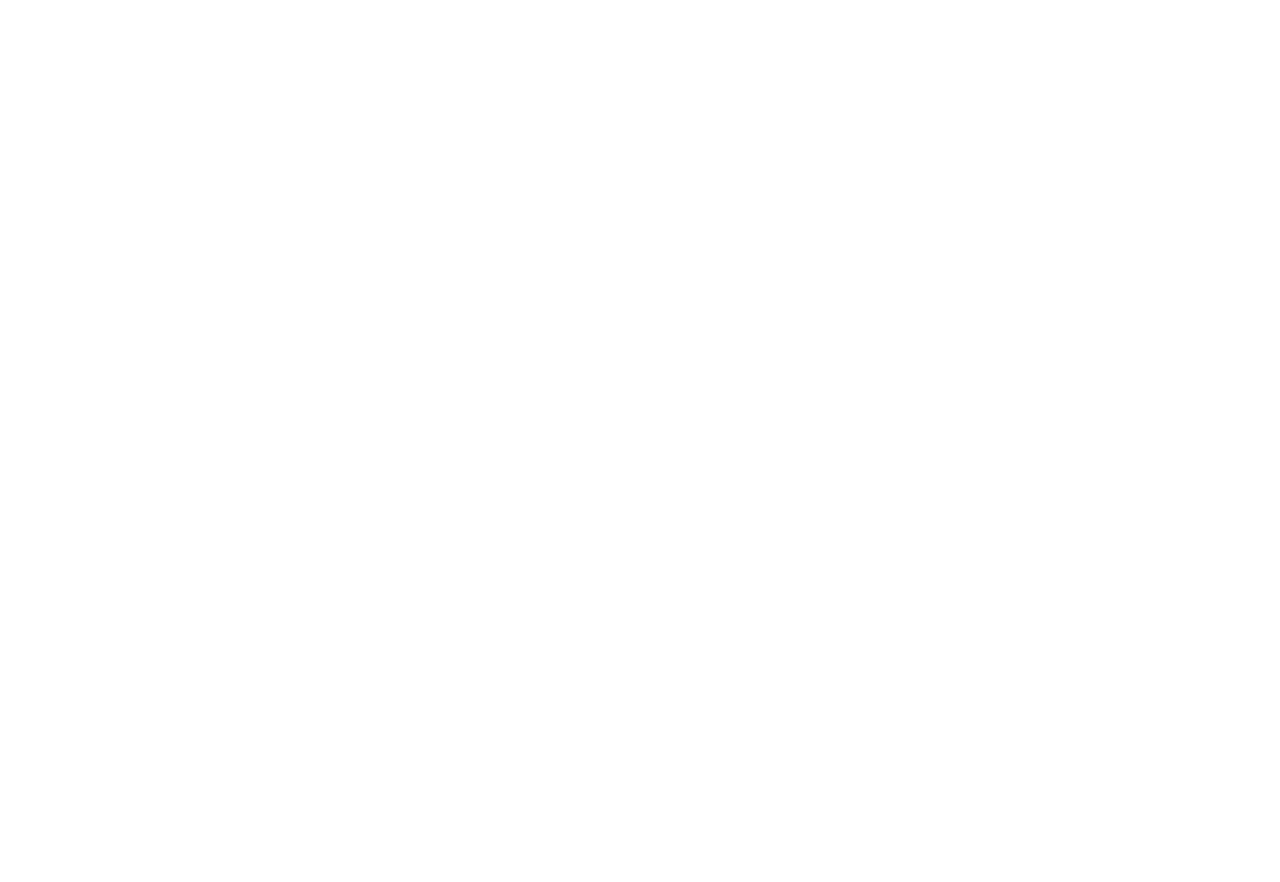
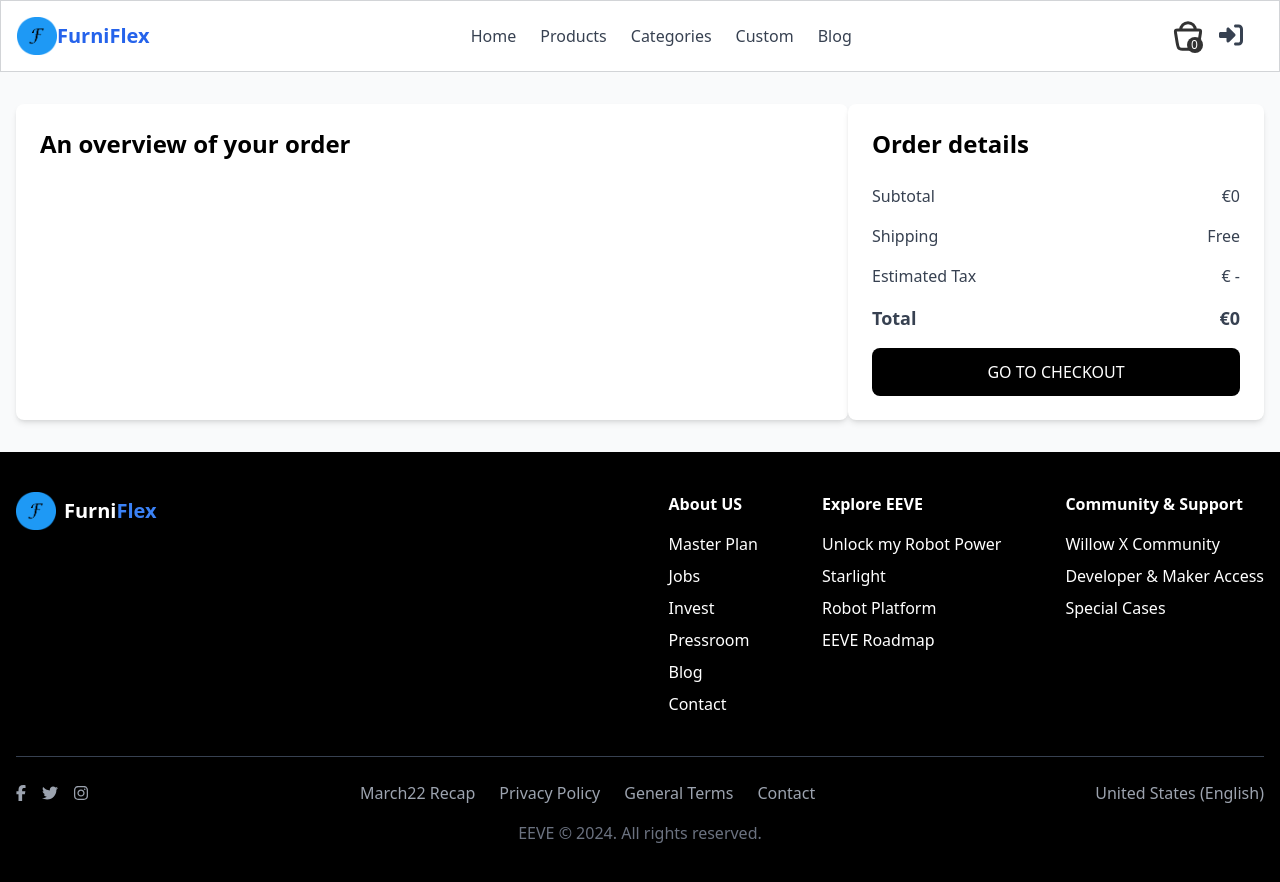
Before and after one commit to Udoy2/FurniFlex, a React (Vite) app: page /cart in a window 1280 px wide. Before the commit this address had no page. Shown: the top 882 px of the page. Before the commit the page ends 800 px from the top, so only its background shows below. Built offline with nearby package versions, Linux system fonts and the light colour scheme.

Commit message:
✅ cart added

```diff
--- a/src/App.jsx
+++ b/src/App.jsx
@@ -6,6 +6,7 @@
 import { ProductProvider } from "./context/ProductContext";
 import Store from "./components/Store";
 import { CartProvider } from "./context/CartContext";
+import Cart from "./components/Cart";
 const App = () => {
   return (
     <ProductProvider>
@@ -19,6 +20,7 @@
 
               <Route path="/login" element={<Login />} />
               <Route path="/signup" element={<Signup />} />
+              <Route path="/cart" element={<Cart />} />
             </Routes>
           </AuthProvider>
         </Router>
--- /dev/null
+++ b/src/components/Cart.jsx
@@ -0,0 +1,108 @@
+import React, { useContext } from "react";
+import { CartContext } from "../context/CartContext";
+import Navbar from "./required/Navbar";
+import Footer from "./required/Footer";
+
+const Cart = () => {
+  const { cartItems, removeFromCart } = useContext(CartContext);
+
+  const handleQuantityChange = (product, action) => {
+    if (action === "increase") {
+      product.quantity += 1;
+    } else if (action === "decrease" && product.quantity > 1) {
+      product.quantity -= 1;
+    }
+  };
+
+  const totalPrice = cartItems.reduce(
+    (total, item) => total + item.price * item.quantity,
+    0
+  );
+
+  return (
+    <div className="bg-gray-50">
+      <Navbar />
+
+      <section className="container mx-auto px-4 py-8">
+        <div className="flex justify-between">
+          {/* Order Overview */}
+          <div className="w-2/3 bg-white p-6 rounded-lg shadow-md">
+            <h2 className="text-2xl font-semibold mb-6">An overview of your order</h2>
+            <div className="space-y-4">
+              {cartItems.map((item) => (
+                <div key={item.id} className="flex items-center justify-between">
+                  <div className="flex items-center space-x-4">
+                    <div className="flex items-center border border-gray-300 rounded">
+                      <button
+                        className="px-2 py-1"
+                        onClick={() => handleQuantityChange(item, "decrease")}
+                      >
+                        -
+                      </button>
+                      <input
+                        className="w-8 text-center border-none"
+                        type="text"
+                        value={item.quantity}
+                        readOnly
+                      />
+                      <button
+                        className="px-2 py-1"
+                        onClick={() => handleQuantityChange(item, "increase")}
+                      >
+                        +
+                      </button>
+                    </div>
+                    <img
+                      src={item.image}
+                      alt={item.name}
+                      className="h-16 w-16 rounded"
+                      width="60"
+                      height="60"
+                    />
+                    <span className="text-gray-700">{item.name}</span>
+                  </div>
+                  <div className="flex items-center space-x-4">
+                    <span className="text-gray-700">€{item.price * item.quantity}</span>
+                    <i
+                      className="fas fa-times text-gray-500 cursor-pointer"
+                      onClick={() => removeFromCart(item.id)}
+                    ></i>
+                  </div>
+                </div>
+              ))}
+            </div>
+          </div>
+
+          {/* Order Details */}
+          <div className="w-1/3 bg-white p-6 rounded-lg shadow-md">
+            <h2 className="text-2xl font-semibold mb-6">Order details</h2>
+            <div className="space-y-4">
+              <div className="flex justify-between">
+                <span className="text-gray-700">Subtotal</span>
+                <span className="text-gray-700">€{totalPrice}</span>
+              </div>
+              <div className="flex justify-between">
+                <span className="text-gray-700">Shipping</span>
+                <span className="text-gray-700">Free</span>
+              </div>
+              <div className="flex justify-between">
+                <span className="text-gray-700">
+                  Estimated Tax <i className="fas fa-info-circle"></i>
+                </span>
+                <span className="text-gray-700">€ -</span>
+              </div>
+              <div className="flex justify-between font-semibold text-lg">
+                <span className="text-gray-700">Total</span>
+                <span className="text-gray-700">€{totalPrice}</span>
+              </div>
+              <button className="w-full bg-black text-white py-3 rounded-lg">GO TO CHECKOUT</button>
+            </div>
+          </div>
+        </div>
+      </section>
+      <Footer />
+    </div>
+  );
+};
+
+export default Cart;
--- a/src/components/Store.jsx
+++ b/src/components/Store.jsx
@@ -5,7 +5,7 @@
 import { CartContext } from "../context/CartContext";
 import Navbar from "./required/Navbar";
 import Pagination from "./required/Pagination";
-import useAuthCheck from "./middleware/useAuthCheck";
+import useAuthCheck from "../assets/middleware/useAuthCheck";
 const Store = () => {
   useAuthCheck()
   const { products } = useContext(ProductContext);
--- a/src/components/required/Navbar.jsx
+++ b/src/components/required/Navbar.jsx
@@ -27,13 +27,17 @@
           <span className="text-xl font-bold text-blue-600">FurniFlex</span>
         </div>
         <nav className="space-x-6">
-          <a href="#" className="text-gray-700 hover:text-blue-600">Home</a>
+          <Link to="/" >
+            <span className="text-gray-700 hover:text-blue-600">Home</span>
+
+          </Link>
           <a href="#" className="text-gray-700 hover:text-blue-600">Products</a>
           <a href="#" className="text-gray-700 hover:text-blue-600">Categories</a>
           <a href="#" className="text-gray-700 hover:text-blue-600">Custom</a>
           <a href="#" className="text-gray-700 hover:text-blue-600">Blog</a>
         </nav>
         <div className="flex items-center space-x-4 mr-5">
+          <Link to="/cart" >
             <div className="relative cursor-pointer">
               <svg width="30" height="30" viewBox="0 0 30 30" fill="none" xmlns="http://www.w3.org/2000/svg">
                 <path d="M4.15865 21.6925L2.5539 12.1197C2.31126 10.6724 2.18995 9.94869 2.57843 9.47435C2.96693 9 3.68094 9 5.10898 9H24.8807C26.3087 9 27.0227 9 27.4112 9.47435C27.7996 9.94869 27.6783 10.6724 27.4357 12.1197L25.8309 21.6925C25.2991 24.8655 25.0331 26.4519 23.9472 27.3927C22.8615 28.3333 21.2961 28.3333 18.1657 28.3333H11.8239C8.69341 28.3333 7.12816 28.3333 6.04232 27.3927C4.95648 26.4519 4.69054 24.8655 4.15865 21.6925Z" stroke="#323232" strokeWidth="3" />
@@ -46,6 +50,7 @@
                 </div>
               </div>
             </div>
+          </Link>
           <div className="relative">
             {!isAuthenticated ?
               <Link to="/login">
--- a/src/components/required/Pagination.jsx
+++ b/src/components/required/Pagination.jsx
@@ -24,7 +24,7 @@
 
             {/* Pagination controls */}
             <div className="m-auto">
-                <div className="flex justify-center mt-8">
+                <div className="flex justify-center mt-8 ml-10">
                     <nav className="flex space-x-2">
                         {/* Previous Button */}
                         <button
```
Also changed, not shown: src/assets/middleware/useAuthCheck.jsx (renamed from src/components/middleware/useAuthCheck.jsx). Lines whose indentation alone changed are shown as unchanged.
